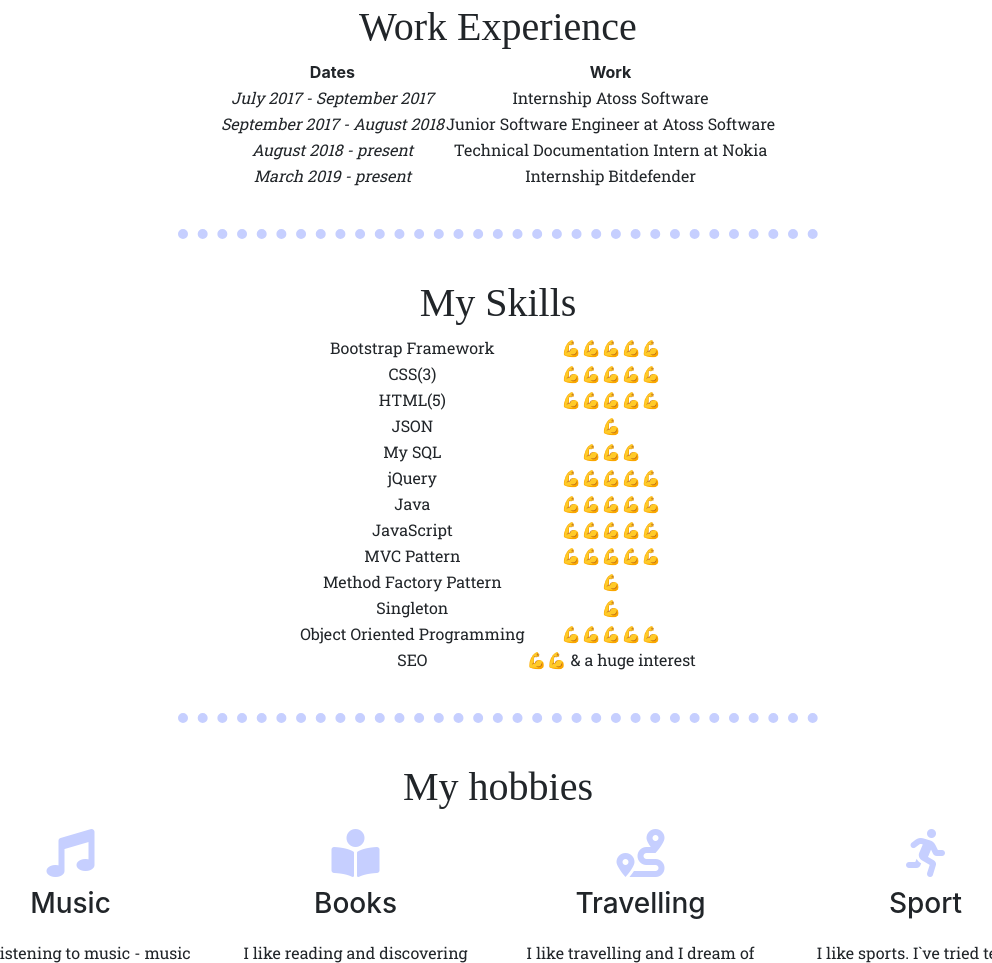
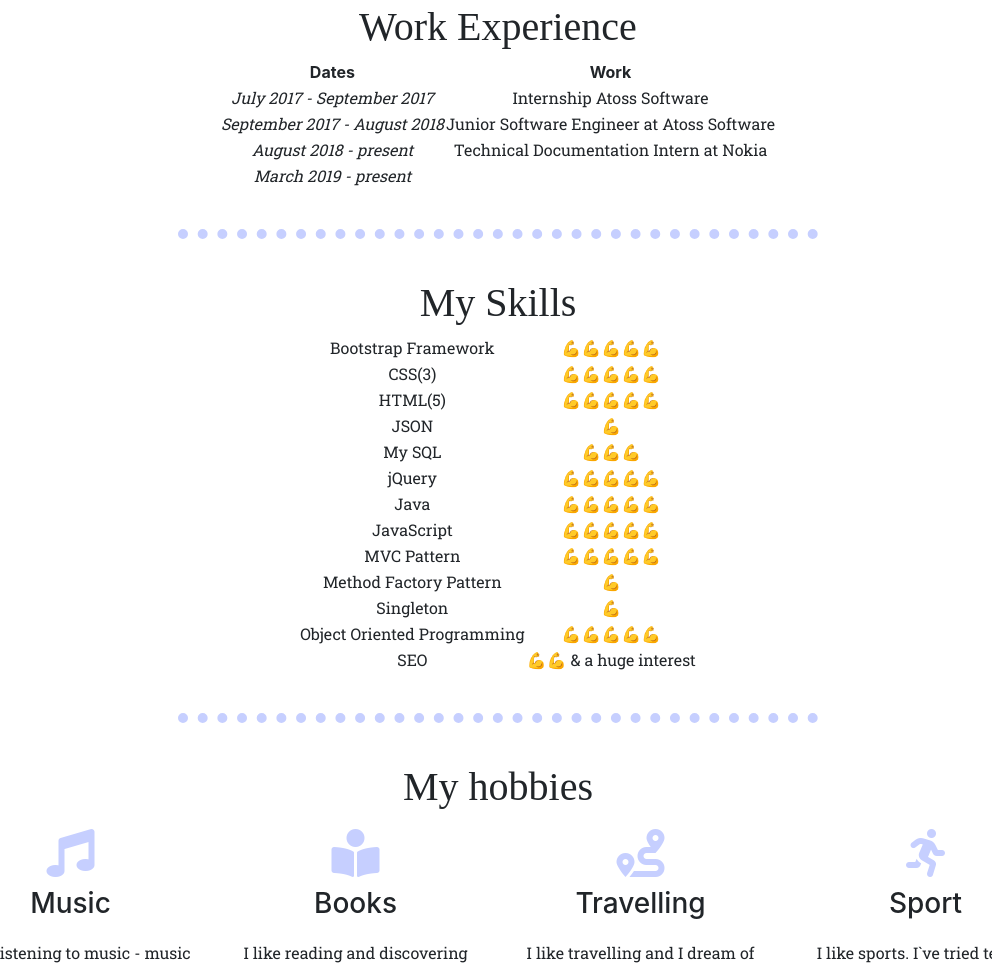
Before and after one commit to eumitzi/therealunicorn, a plain HTML site: page index.html in a window 1280 px wide. Shown: the part 1354-2317 px from the top of the page, without its empty margins (142-1134 px from the left). Drawn offline with nearby package versions, Linux system fonts and the light colour scheme; a web font is replaced by a local one.

Commit message:
commented one line

```diff
--- a/index.html
+++ b/index.html
@@ -113,7 +113,7 @@
         </tr>
         <tr>
           <td><em>March 2019 - present</em></td>
-          <td>Internship Bitdefender</td>
+          <!--<td>Internship Bitdefender</td> -->
         </tr>
     </table>
   </div>
```
